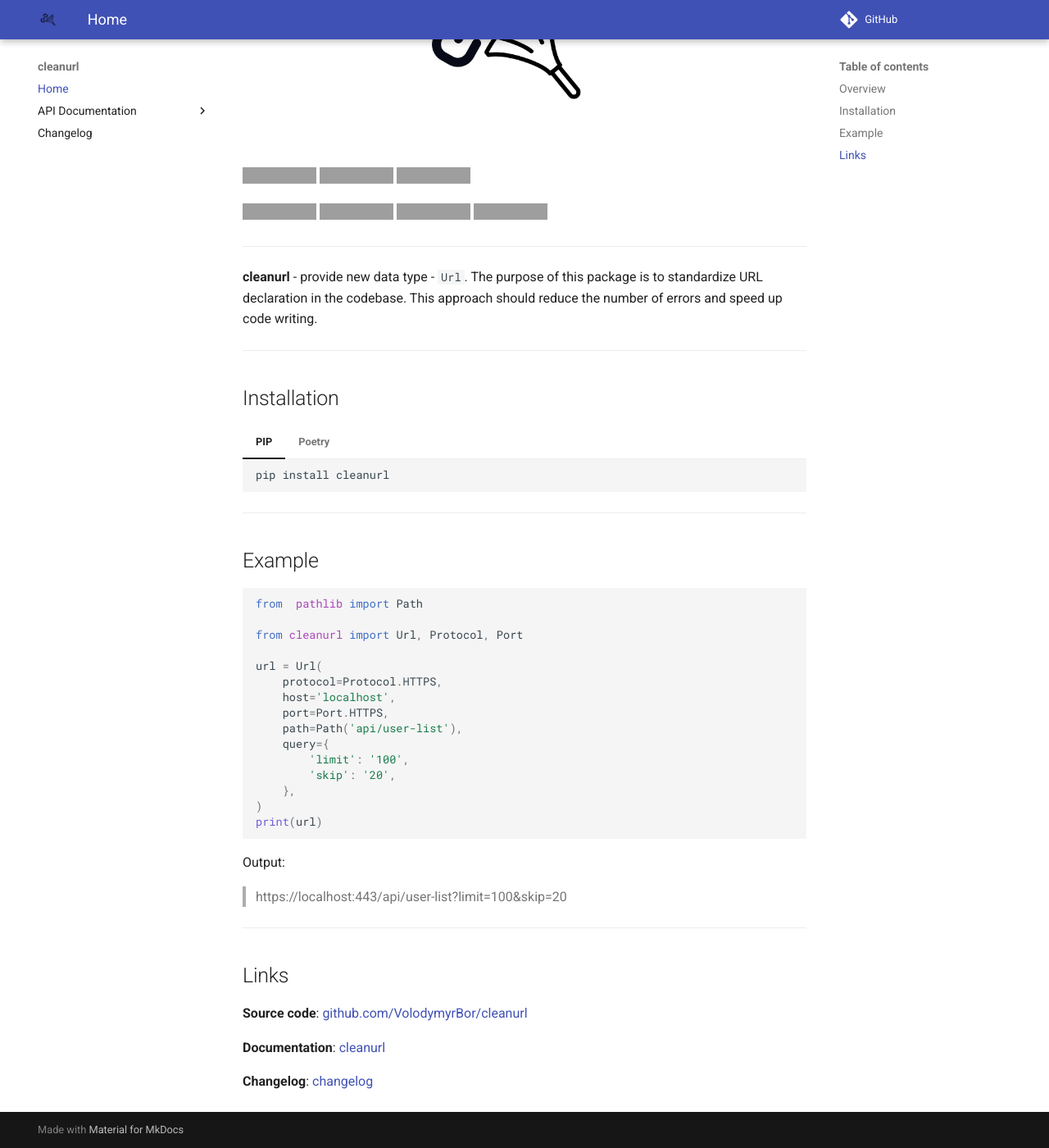
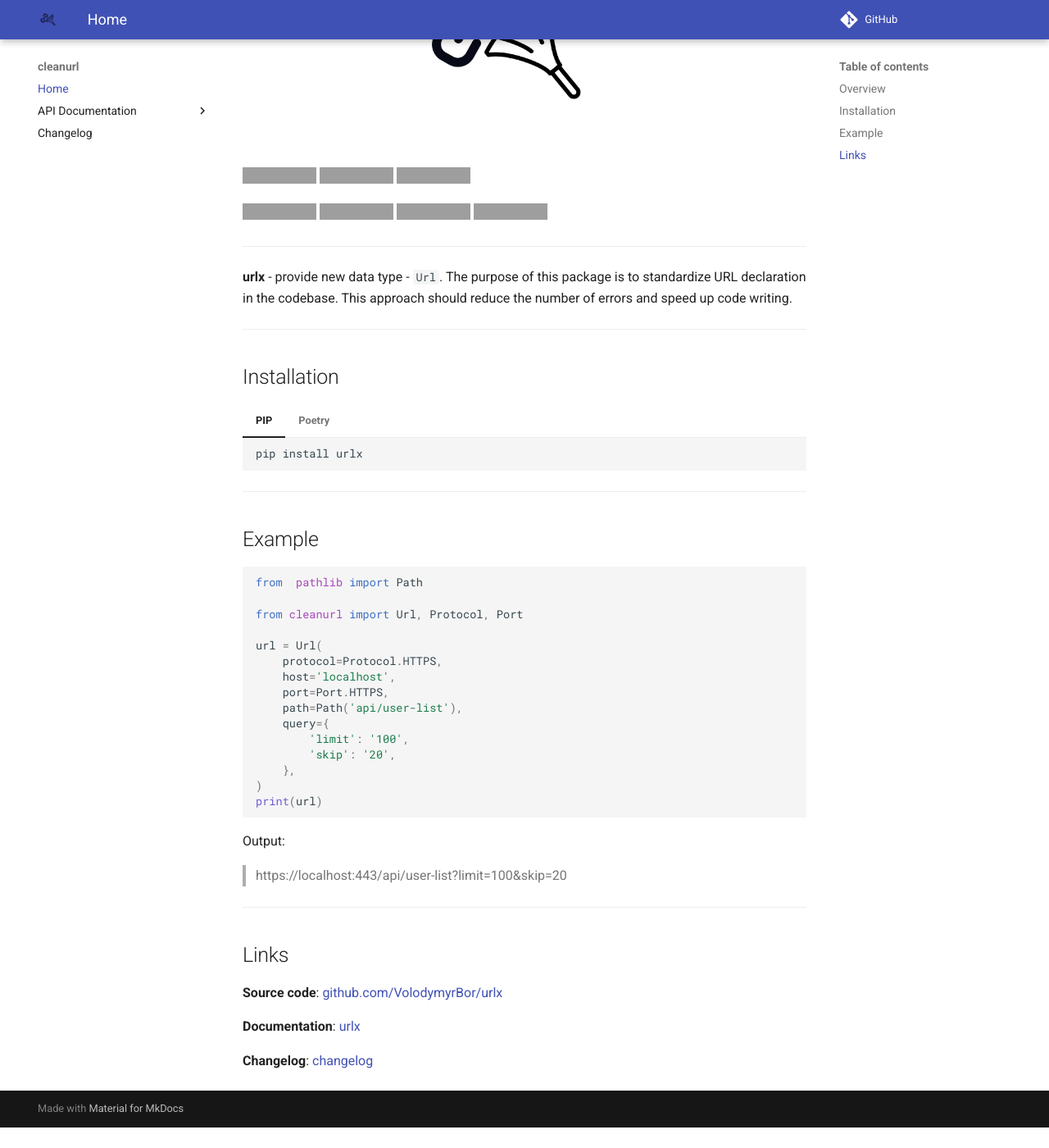
Before and after one commit to VolodymyrBor/urlx, an MkDocs documentation site: the page built from docs/index.md, in a window 1280 px wide and 1400 px high, scrolled down 326 px. Shown: the whole window at 82% size. Built offline with MkDocs 1.6.1 and Material for MkDocs 9.7.7, drawn with Linux system fonts in a browser that asks for light colours; comment, search, counter and statistics services are not loaded; after the commit the page ends 1701 px from its top, so only the background shows below that; grey boxes are pictures that could not be loaded.

````diff
--- a/docs/index.md
+++ b/docs/index.md
@@ -3,17 +3,17 @@
 ## Overview
 
 <figure markdown>
-  ![cleanurl](img/icon.png){ width="300" align }
+  ![urlx](img/icon.png){ width="300" align }
 </figure>
 
-<a href="https://pypi.org/project/cleanurl" target="_blank">
-    <img src="https://img.shields.io/pypi/pyversions/cleanurl.svg?color=%2334D058" alt="Supported Python versions">
+<a href="https://pypi.org/project/urlx" target="_blank">
+    <img src="https://img.shields.io/pypi/pyversions/urlx.svg?color=%2334D058" alt="Supported Python versions">
 </a>
-<a href="https://pypi.org/project/cleanurl" target="_blank">
-    <img src="https://img.shields.io/pypi/v/cleanurl?color=%2334D058&label=pypi%20package" alt="Package version">
+<a href="https://pypi.org/project/urlx" target="_blank">
+    <img src="https://img.shields.io/pypi/v/urlx?color=%2334D058&label=pypi%20package" alt="Package version">
 </a>
-<a href="https://github.com/VolodymyrBor/cleanurl/actions?query=workflow%3ATest+event%3Apush+branch%3Amaster" target="_blank">
-    <img src="https://github.com/VolodymyrBor/cleanurl/workflows/Test/badge.svg?event=push&branch=master" alt="Test">
+<a href="https://github.com/VolodymyrBor/urlx/actions?query=workflow%3ATest+event%3Apush+branch%3Amaster" target="_blank">
+    <img src="https://github.com/VolodymyrBor/urlx/workflows/Test/badge.svg?event=push&branch=master" alt="Test">
 </a>
 
 [![Supported Versions](https://img.shields.io/badge/coverage-100%25-green)](https://shields.io/)
@@ -23,7 +23,7 @@
 
 ---
 
-**cleanurl** - provide new data type - `Url`.
+**urlx** - provide new data type - `Url`.
 The purpose of this package is to standardize URL declaration in the codebase.
 This approach should reduce the number of errors and speed up code writing.
 
@@ -34,13 +34,13 @@ This approach should reduce the number of errors and speed up code writing.
 === "PIP"
 
     ``` shell
-    pip install cleanurl
+    pip install urlx
     ```
 
 === "Poetry"
 
     ``` shell
-    poetry add cleanurl
+    poetry add urlx
     ```
 
 ---
@@ -72,8 +72,8 @@ Output:
 
 ## Links
 
-**Source code**: [github.com/VolodymyrBor/cleanurl](https://github.com/VolodymyrBor/cleanurl)
+**Source code**: [github.com/VolodymyrBor/urlx](https://github.com/VolodymyrBor/urlx)
 
-**Documentation**: [cleanurl](https://volodymyrbor.github.io/cleanurl/)
+**Documentation**: [urlx](https://volodymyrbor.github.io/urlx/)
 
-**Changelog**: [changelog](https://volodymyrbor.github.io/cleanurl/changelog)
+**Changelog**: [changelog](https://volodymyrbor.github.io/urlx/changelog)
--- a/pyproject.toml
+++ b/pyproject.toml
@@ -1,6 +1,6 @@
 [tool.poetry]
 name = "cleanurl"
-version = "0.1.0"
+version = "0.1.1"
 description = ""
 authors = ["volodymyrb <volodymyr.borysiuk0@gmail.com>"]
 readme = "README.md"
````
Also changed, not shown: docs/changelog.md (+9 -1 lines), docs/url.md (+1 -1 lines).
